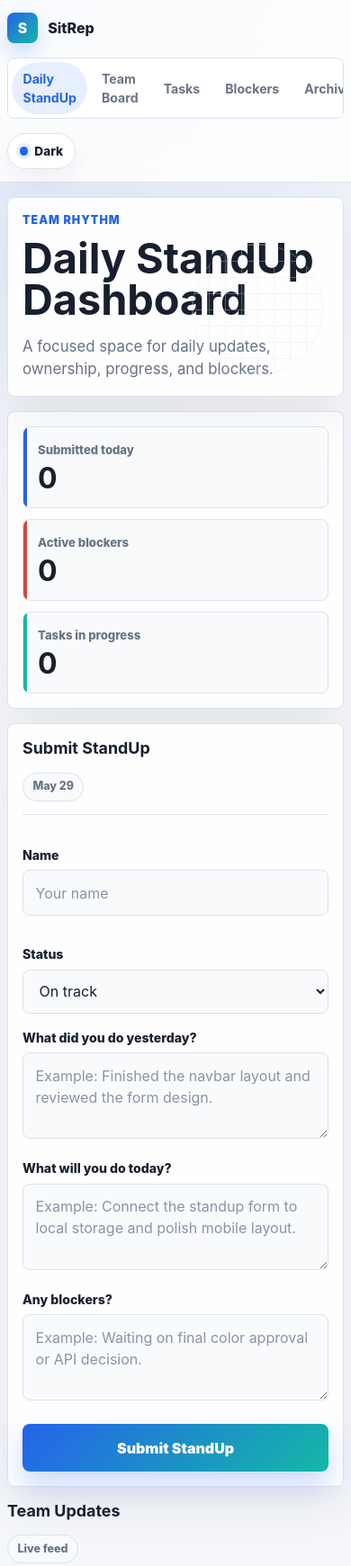
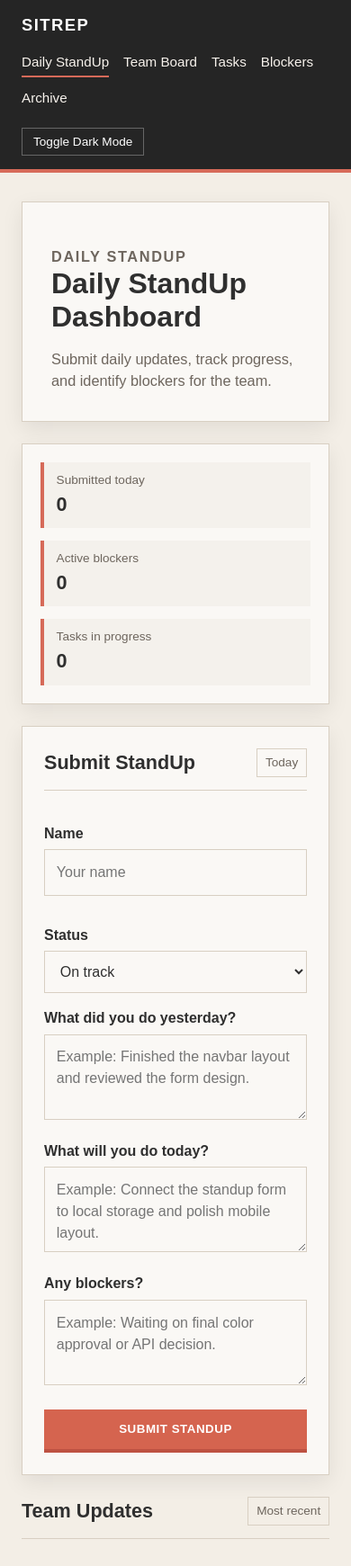
Before and after one commit to cse110-sp26-group12/CSE110-Project, a website: page src/index.html in a window 390 px wide. Shown: the top 1741 px of the page at 90% size. Drawn offline with Linux system fonts and the light colour scheme.

Commit message:
Revert "polish standup dashboard UI"
This reverts commit a55ddad7d0b53788c6c737823c153e3e43c3bc3c.

```diff
--- a/src/index.html
+++ b/src/index.html
@@ -9,10 +9,7 @@
 <body>
   <nav class="navbar">
     <div class="nav-inner">
-      <div class="brand">
-        <span class="brand-mark" aria-hidden="true">S</span>
-        <span>SitRep</span>
-      </div>
+      <div class="brand">SITREP</div>
 
       <div class="nav-links" aria-label="Primary navigation">
         <a class="active" href="#standup">Daily StandUp</a>
@@ -22,26 +19,19 @@
         <a href="#archive">Archive</a>
       </div>
 
-      <button
-        class="theme-toggle"
-        id="themeToggle"
-        type="button"
-        aria-pressed="false"
-        aria-label="Toggle dark mode"
-      >
-        <span class="theme-dot" aria-hidden="true"></span>
-        <span class="theme-label">Dark</span>
+      <button class="theme-toggle" id="themeToggle" type="button">
+        Toggle Dark Mode
       </button>
     </div>
   </nav>
 
   <main class="page">
-    <section class="hero" aria-label="Dashboard overview">
+    <section class="hero">
       <div class="hero-card">
-        <p class="eyebrow">Team rhythm</p>
+        <p class="eyebrow">Daily StandUp</p>
         <h1>Daily StandUp Dashboard</h1>
         <p>
-          A focused space for daily updates, ownership, progress, and blockers.
+          Submit daily updates, track progress, and identify blockers for the team.
         </p>
       </div>
 
@@ -67,7 +57,7 @@
       <form class="form-card">
         <div class="section-title">
           <h2>Submit StandUp</h2>
-          <span class="date-pill" id="todayPill">Today</span>
+          <span class="date-pill">Today</span>
         </div>
 
         <div class="field-row">
@@ -110,7 +100,7 @@
       <div class="standups">
         <div class="section-title">
           <h2>Team Updates</h2>
-          <span class="date-pill">Live feed</span>
+          <span class="date-pill">Most recent</span>
         </div>
 
         <div id="emptyState" class="empty-state">
@@ -149,6 +139,11 @@
         This section will store past standup reports for later reference.
       </p>
     </section>
+
+    <p class="footer-note">
+      Designed with a top navbar, warm cream background, ivory cards,
+      terracotta actions, and clear blocker/status indicators.
+    </p>
   </main>
 
   <script src="script.js"></script>
--- a/src/script.js
+++ b/src/script.js
@@ -16,23 +16,14 @@ const emptyState = document.getElementById("emptyState");
 const submittedCount = document.getElementById("submittedCount");
 const blockerCount = document.getElementById("blockerCount");
 const progressCount = document.getElementById("progressCount");
-const todayPill = document.getElementById("todayPill");
-const themeLabel = document.querySelector(".theme-label");
 
 let totalSubmissions = 0;
 let totalBlockers = 0;
 let totalInProgress = 0;
 
 toggle.addEventListener("click", () => {
-  const isDark = document.body.classList.toggle("dark");
-  toggle.setAttribute("aria-pressed", String(isDark));
-  themeLabel.textContent = isDark ? "Light" : "Dark";
+  document.body.classList.toggle("dark");
 });
-
-todayPill.textContent = new Intl.DateTimeFormat("en", {
-  month: "short",
-  day: "numeric",
-}).format(new Date());
 
 submitButton.addEventListener("click", () => {
   const name = document.getElementById("name").value.trim();
--- a/src/style.css
+++ b/src/style.css
@@ -1,52 +1,33 @@
 :root {
-  --page-bg: #f6f7fb;
-  --surface: #ffffff;
-  --surface-2: #f9fafc;
-  --surface-3: #eef3f8;
-  --text: #18202f;
-  --muted: #687385;
-  --subtle: #8a94a6;
-  --border: #dce3ec;
-  --nav-bg: rgba(255, 255, 255, 0.86);
-  --accent: #2563eb;
-  --accent-2: #14b8a6;
-  --accent-soft: #e7efff;
-  --button: #2563eb;
-  --button-hover: #1d4ed8;
-  --danger: #d9463e;
-  --warning: #b87916;
-  --success: #15803d;
-  --blocker-bg: #fff1f0;
-  --done-bg: #edf8f1;
-  --progress-bg: #fff7e8;
-  --shadow: 0 20px 60px rgba(31, 41, 55, 0.08);
-  --shadow-sm: 0 12px 30px rgba(31, 41, 55, 0.06);
-  --radius: 8px;
+  --nav-bg: #252525;
+  --page-bg: #f3eee6;
+  --card-bg: #faf8f5;
+  --text: #2f2f2f;
+  --muted: #6e665e;
+  --border: #d8cfc2;
+  --accent: #d66a59;
+  --button: #d5644f;
+  --button-hover: #be5242;
+  --shadow: rgba(0, 0, 0, 0.08);
+  --blocker-bg: #fff0ec;
+  --done-bg: #eef7ef;
+  --progress-bg: #fff6e5;
 }
 
 body.dark {
-  --page-bg: #111827;
-  --surface: #182233;
-  --surface-2: #202c3f;
-  --surface-3: #22324a;
-  --text: #f7fafc;
-  --muted: #b9c3d3;
-  --subtle: #8996aa;
-  --border: #334258;
-  --nav-bg: rgba(17, 24, 39, 0.88);
-  --accent: #60a5fa;
-  --accent-2: #2dd4bf;
-  --accent-soft: rgba(96, 165, 250, 0.16);
-  --button: #3b82f6;
-  --button-hover: #2563eb;
-  --danger: #f87171;
-  --warning: #fbbf24;
-  --success: #4ade80;
-  --blocker-bg: rgba(248, 113, 113, 0.14);
-  --done-bg: rgba(74, 222, 128, 0.13);
-  --progress-bg: rgba(251, 191, 36, 0.13);
-  --shadow: 0 22px 70px rgba(0, 0, 0, 0.28);
-  --shadow-sm: 0 14px 34px rgba(0, 0, 0, 0.2);
+  --nav-bg: #181818;
+  --page-bg: #1f1e1c;
+  --card-bg: #2b2926;
+  --text: #f4efe8;
+  --muted: #c9bfb4;
+  --border: #5a5149;
+  --accent: #e47a68;
+  --button: #d5644f;
+  --button-hover: #be5242;
+  --shadow: rgba(0, 0, 0, 0.25);
+  --blocker-bg: #3a2420;
+  --done-bg: #223428;
+  --progress-bg: #3a3120;
 }
 
 * {
@@ -59,21 +40,10 @@ html {
 
 body {
   margin: 0;
-  min-height: 100vh;
-  font-family: Inter, ui-sans-serif, system-ui, -apple-system, BlinkMacSystemFont,
-    "Segoe UI", sans-serif;
-  background:
-    radial-gradient(circle at top left, rgba(37, 99, 235, 0.12), transparent 34rem),
-    linear-gradient(180deg, var(--surface-3) 0, var(--page-bg) 22rem);
+  font-family: Arial, Helvetica, sans-serif;
+  background: var(--page-bg);
   color: var(--text);
   line-height: 1.5;
-}
-
-button,
-input,
-textarea,
-select {
-  font: inherit;
 }
 
 .navbar {
@@ -81,14 +51,14 @@ select {
   top: 0;
   z-index: 10;
   background: var(--nav-bg);
-  border-bottom: 1px solid var(--border);
-  backdrop-filter: blur(18px);
+  color: white;
+  border-bottom: 4px solid var(--accent);
 }
 
 .nav-inner {
-  width: min(1180px, calc(100% - 2rem));
+  max-width: 1180px;
   margin: 0 auto;
-  min-height: 72px;
+  padding: 0.9rem 1.5rem;
   display: flex;
   align-items: center;
   justify-content: space-between;
@@ -96,208 +66,120 @@ select {
 }
 
 .brand {
-  display: inline-flex;
-  align-items: center;
-  gap: 0.7rem;
-  color: var(--text);
-  font-size: 1rem;
   font-weight: 800;
-}
-
-.brand-mark {
-  display: inline-grid;
-  width: 34px;
-  height: 34px;
-  place-items: center;
-  border-radius: 8px;
-  background: linear-gradient(135deg, var(--accent), var(--accent-2));
-  color: #fff;
-  box-shadow: 0 10px 22px rgba(37, 99, 235, 0.22);
+  letter-spacing: 0.08em;
+  font-size: 1.15rem;
 }
 
 .nav-links {
   display: flex;
   align-items: center;
-  gap: 0.2rem;
-  padding: 0.25rem;
-  border: 1px solid var(--border);
-  border-radius: 999px;
-  background: var(--surface);
-  background: color-mix(in srgb, var(--surface) 82%, transparent);
+  gap: 1.25rem;
+  font-size: 0.95rem;
 }
 
 .nav-links a {
-  color: var(--muted);
+  color: #f7f2ec;
   text-decoration: none;
-  padding: 0.48rem 0.78rem;
-  border-radius: 999px;
-  font-size: 0.88rem;
-  font-weight: 700;
-  transition: background 180ms ease, color 180ms ease;
+  padding-bottom: 0.2rem;
+  border-bottom: 2px solid transparent;
 }
 
 .nav-links a.active,
 .nav-links a:hover {
-  background: var(--accent-soft);
-  color: var(--accent);
+  border-bottom-color: var(--accent);
 }
 
 .theme-toggle {
-  display: inline-flex;
-  align-items: center;
-  gap: 0.45rem;
-  min-width: 76px;
-  justify-content: center;
-  border: 1px solid var(--border);
-  border-radius: 999px;
-  background: var(--surface);
-  color: var(--text);
-  padding: 0.55rem 0.75rem;
+  border: 1px solid #666;
+  background: transparent;
+  color: white;
+  padding: 0.45rem 0.75rem;
   cursor: pointer;
   font-size: 0.85rem;
-  font-weight: 800;
-  box-shadow: var(--shadow-sm);
-}
-
-.theme-dot {
-  width: 0.58rem;
-  height: 0.58rem;
-  border-radius: 50%;
-  background: var(--accent);
-  box-shadow: 0 0 0 4px var(--accent-soft);
 }
 
 .page {
-  width: min(1180px, calc(100% - 2rem));
+  max-width: 1180px;
   margin: 0 auto;
-  padding: 2rem 0 3rem;
+  padding: 2rem 1.5rem 3rem;
 }
 
 .hero {
   display: grid;
-  grid-template-columns: minmax(0, 1.45fr) minmax(280px, 0.75fr);
-  gap: 1rem;
+  grid-template-columns: 1.5fr 0.9fr;
+  gap: 1.5rem;
   align-items: stretch;
-  margin-bottom: 1rem;
+  margin-bottom: 1.5rem;
 }
 
 .hero-card,
 .form-card,
 .summary-card,
-.standup-card,
-.placeholder-section,
-.empty-state {
+.standup-card {
+  background: var(--card-bg);
   border: 1px solid var(--border);
-  border-radius: var(--radius);
-  background: var(--surface);
-  background: color-mix(in srgb, var(--surface) 94%, transparent);
-  box-shadow: var(--shadow);
+  box-shadow: 0 8px 22px var(--shadow);
 }
 
 .hero-card {
-  position: relative;
-  overflow: hidden;
-  padding: clamp(1.6rem, 4vw, 2.6rem);
-}
-
-.hero-card::after {
-  content: "";
-  position: absolute;
-  inset: auto 1.4rem 1.4rem auto;
-  width: 9rem;
-  height: 9rem;
-  border-radius: 50%;
-  border: 1px solid var(--border);
-  background:
-    linear-gradient(var(--border) 1px, transparent 1px),
-    linear-gradient(90deg, var(--border) 1px, transparent 1px);
-  background-size: 18px 18px;
-  opacity: 0.32;
-  pointer-events: none;
+  padding: 2rem;
 }
 
 .eyebrow {
-  margin: 0 0 0.65rem;
   color: var(--accent);
-  font-size: 0.78rem;
-  font-weight: 900;
-  letter-spacing: 0.08em;
   text-transform: uppercase;
+  font-size: 0.8rem;
+  font-weight: 700;
+  letter-spacing: 0.1em;
+  margin: 0 0 0.6rem;
 }
 
 h1 {
-  max-width: 760px;
   margin: 0;
-  font-size: clamp(2.2rem, 5vw, 4.6rem);
-  line-height: 0.98;
-  letter-spacing: 0;
+  font-size: clamp(2rem, 3vw, 2.6rem);
+  line-height: 1.15;
 }
 
-.hero-card p:not(.eyebrow) {
-  max-width: 620px;
+.hero-card p {
+  max-width: 700px;
+  color: var(--muted);
+  font-size: 1.02rem;
   margin: 1rem 0 0;
-  color: var(--muted);
-  font-size: 1.05rem;
 }
 
 .summary-card {
-  padding: 1rem;
+  padding: 1.25rem;
   display: grid;
-  gap: 0.75rem;
+  gap: 0.85rem;
 }
 
 .metric {
-  position: relative;
-  overflow: hidden;
-  min-height: 96px;
-  padding: 1rem;
-  border: 1px solid var(--border);
-  border-radius: var(--radius);
-  background: var(--surface-2);
-}
-
-.metric::before {
-  content: "";
-  position: absolute;
-  top: 0;
-  left: 0;
-  width: 4px;
-  height: 100%;
-  background: var(--accent);
-}
-
-.metric:nth-child(2)::before {
-  background: var(--danger);
-}
-
-.metric:nth-child(3)::before {
-  background: var(--accent-2);
+  border-left: 4px solid var(--accent);
+  padding: 0.65rem 0.85rem;
+  background: rgba(216, 207, 194, 0.18);
 }
 
 .metric span {
   display: block;
   color: var(--muted);
-  font-size: 0.82rem;
-  font-weight: 800;
+  font-size: 0.85rem;
 }
 
 .metric strong {
-  display: block;
-  margin-top: 0.35rem;
-  font-size: 2rem;
-  line-height: 1;
+  font-size: 1.35rem;
 }
 
 .layout {
   display: grid;
-  grid-template-columns: minmax(0, 1fr) minmax(340px, 0.88fr);
-  gap: 1rem;
+  grid-template-columns: 1fr 0.9fr;
+  gap: 1.5rem;
   align-items: start;
-  scroll-margin-top: 96px;
+  scroll-margin-top: 95px;
 }
 
 .form-card {
-  padding: clamp(1rem, 2vw, 1.4rem);
+  padding: 1.5rem;
 }
 
 .section-title {
@@ -305,34 +187,27 @@ h1 {
   align-items: center;
   justify-content: space-between;
   gap: 1rem;
-  margin-bottom: 1.1rem;
-  padding-bottom: 0.9rem;
+  margin-bottom: 1.25rem;
   border-bottom: 1px solid var(--border);
+  padding-bottom: 0.85rem;
 }
 
 .section-title h2 {
   margin: 0;
-  font-size: 1.12rem;
-  line-height: 1.2;
+  font-size: 1.35rem;
 }
 
 .date-pill {
-  flex: 0 0 auto;
   border: 1px solid var(--border);
-  border-radius: 999px;
-  background: var(--surface-2);
+  padding: 0.3rem 0.55rem;
   color: var(--muted);
-  padding: 0.35rem 0.65rem;
-  font-size: 0.78rem;
-  font-weight: 800;
+  font-size: 0.85rem;
 }
 
 label {
   display: block;
-  margin: 1rem 0 0.4rem;
-  color: var(--text);
-  font-size: 0.88rem;
-  font-weight: 800;
+  font-weight: 700;
+  margin: 1rem 0 0.35rem;
 }
 
 input,
@@ -340,61 +215,47 @@ textarea,
 select {
   width: 100%;
   border: 1px solid var(--border);
-  border-radius: 8px;
-  background: var(--surface-2);
+  background: transparent;
   color: var(--text);
-  padding: 0.78rem 0.85rem;
+  padding: 0.8rem;
+  font: inherit;
   outline: none;
-  transition: border 180ms ease, box-shadow 180ms ease, background 180ms ease;
-}
-
-input::placeholder,
-textarea::placeholder {
-  color: var(--subtle);
 }
 
 input:focus,
 textarea:focus,
 select:focus {
   border-color: var(--accent);
-  background: var(--surface);
-  box-shadow: 0 0 0 4px var(--accent-soft);
+  box-shadow: 0 0 0 3px rgba(214, 106, 89, 0.15);
 }
 
 textarea {
-  min-height: 96px;
+  min-height: 95px;
   resize: vertical;
 }
 
 .field-row {
   display: grid;
-  grid-template-columns: minmax(0, 1fr) minmax(180px, 0.55fr);
+  grid-template-columns: 1fr 1fr;
   gap: 1rem;
 }
 
 .submit-btn {
+  margin-top: 1.25rem;
   width: 100%;
-  margin-top: 1.25rem;
+  background: var(--button);
+  color: white;
   border: 0;
-  border-radius: 8px;
-  background: linear-gradient(135deg, var(--button), var(--accent-2));
-  color: #fff;
+  border-bottom: 4px solid var(--button-hover);
   padding: 0.9rem 1rem;
+  font-weight: 800;
   cursor: pointer;
-  font-weight: 900;
-  letter-spacing: 0;
-  box-shadow: 0 14px 30px rgba(37, 99, 235, 0.24);
-  transition: transform 180ms ease, filter 180ms ease, box-shadow 180ms ease;
+  text-transform: uppercase;
+  letter-spacing: 0.04em;
 }
 
 .submit-btn:hover {
-  filter: brightness(0.98);
-  transform: translateY(-1px);
-  box-shadow: 0 18px 36px rgba(37, 99, 235, 0.28);
-}
-
-.submit-btn:active {
-  transform: translateY(0);
+  background: var(--button-hover);
 }
 
 .standups {
@@ -403,17 +264,17 @@ textarea {
 }
 
 .empty-state {
+  background: var(--card-bg);
+  border: 1px dashed var(--border);
   padding: 2rem 1.25rem;
   text-align: center;
   color: var(--muted);
-  box-shadow: none;
-  border-style: dashed;
 }
 
 .empty-state p {
   margin: 0;
+  font-weight: 700;
   color: var(--text);
-  font-weight: 900;
 }
 
 .empty-state span {
@@ -424,164 +285,112 @@ textarea {
 
 .standup-list {
   display: grid;
-  gap: 0.9rem;
+  gap: 1rem;
 }
 
 .standup-card {
-  padding: 1rem;
-  box-shadow: var(--shadow-sm);
+  padding: 1.15rem;
 }
 
 .standup-header {
   display: flex;
-  align-items: start;
   justify-content: space-between;
   gap: 1rem;
-  margin-bottom: 0.8rem;
+  align-items: start;
+  margin-bottom: 0.75rem;
 }
 
 .person {
   margin: 0;
-  font-size: 1.02rem;
-  line-height: 1.2;
+  font-size: 1.05rem;
 }
 
 .role {
-  margin: 0.18rem 0 0;
+  margin: 0.1rem 0 0;
   color: var(--muted);
-  font-size: 0.84rem;
+  font-size: 0.85rem;
 }
 
 .status {
-  flex: 0 0 auto;
+  font-size: 0.75rem;
+  text-transform: uppercase;
+  font-weight: 800;
+  letter-spacing: 0.04em;
+  padding: 0.25rem 0.45rem;
   border: 1px solid var(--border);
-  border-radius: 999px;
-  padding: 0.33rem 0.55rem;
   white-space: nowrap;
-  font-size: 0.72rem;
-  font-weight: 900;
-  letter-spacing: 0.04em;
-  text-transform: uppercase;
 }
 
 .status.done {
   background: var(--done-bg);
-  color: var(--success);
 }
 
 .status.progress {
   background: var(--progress-bg);
-  color: var(--warning);
 }
 
 .status.blocker {
   background: var(--blocker-bg);
-  color: var(--danger);
+  color: var(--accent);
 }
 
 .standup-section {
-  margin-top: 0.7rem;
-  padding-top: 0.7rem;
+  margin-top: 0.65rem;
+  padding-top: 0.65rem;
   border-top: 1px solid var(--border);
 }
 
 .standup-section strong {
   display: block;
-  margin-bottom: 0.22rem;
+  font-size: 0.82rem;
+  text-transform: uppercase;
   color: var(--muted);
-  font-size: 0.75rem;
-  font-weight: 900;
-  letter-spacing: 0.06em;
-  text-transform: uppercase;
+  margin-bottom: 0.2rem;
 }
 
 .standup-section p {
   margin: 0;
-  color: var(--text);
-  font-size: 0.94rem;
+  font-size: 0.95rem;
 }
 
 .placeholder-section {
-  margin-top: 1rem;
-  padding: 1.35rem;
-  box-shadow: var(--shadow-sm);
-  scroll-margin-top: 96px;
+  margin-top: 1.5rem;
+  background: var(--card-bg);
+  border: 1px solid var(--border);
+  box-shadow: 0 8px 22px var(--shadow);
+  padding: 1.5rem;
+  scroll-margin-top: 95px;
 }
 
 .placeholder-section h2 {
-  margin: 0 0 0.4rem;
-  font-size: 1.05rem;
+  margin-top: 0;
 }
 
 .placeholder-section p {
-  max-width: 760px;
-  margin: 0;
   color: var(--muted);
 }
 
-@media (max-width: 920px) {
-  .hero,
-  .layout {
-    grid-template-columns: 1fr;
-  }
-
-  .summary-card {
-    grid-template-columns: repeat(3, minmax(0, 1fr));
-  }
+.footer-note {
+  margin-top: 1.5rem;
+  color: var(--muted);
+  font-size: 0.9rem;
+  text-align: center;
 }
 
-@media (max-width: 760px) {
-  .nav-inner {
-    align-items: stretch;
-    flex-direction: column;
-    padding: 0.9rem 0;
-  }
-
-  .nav-links {
-    width: 100%;
-    overflow-x: auto;
-    justify-content: flex-start;
-    border-radius: 8px;
-  }
-
-  .theme-toggle {
-    align-self: flex-start;
-  }
-
-  .summary-card,
+@media (max-width: 850px) {
+  .hero,
+  .layout,
   .field-row {
     grid-template-columns: 1fr;
   }
 
-  .page {
-    padding-top: 1rem;
-  }
-
-  h1 {
-    font-size: clamp(2rem, 12vw, 3.1rem);
-  }
-}
-
-@media (max-width: 480px) {
-  .page,
   .nav-inner {
-    width: min(100% - 1rem, 1180px);
-  }
-
-  .hero-card,
-  .form-card,
-  .summary-card,
-  .placeholder-section {
-    padding: 1rem;
-  }
-
-  .section-title,
-  .standup-header {
     align-items: flex-start;
     flex-direction: column;
   }
 
-  .metric {
-    min-height: 82px;
+  .nav-links {
+    flex-wrap: wrap;
+    gap: 0.75rem 1rem;
   }
 }
```
